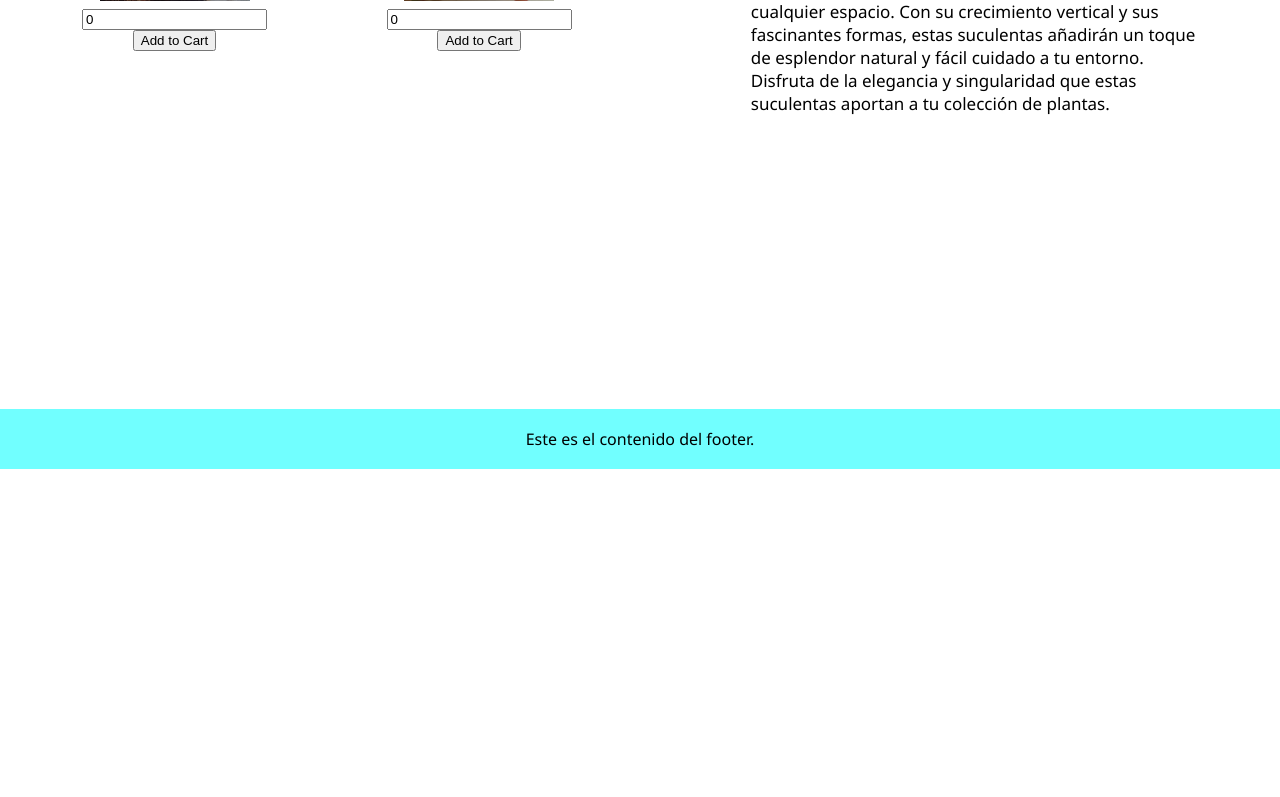
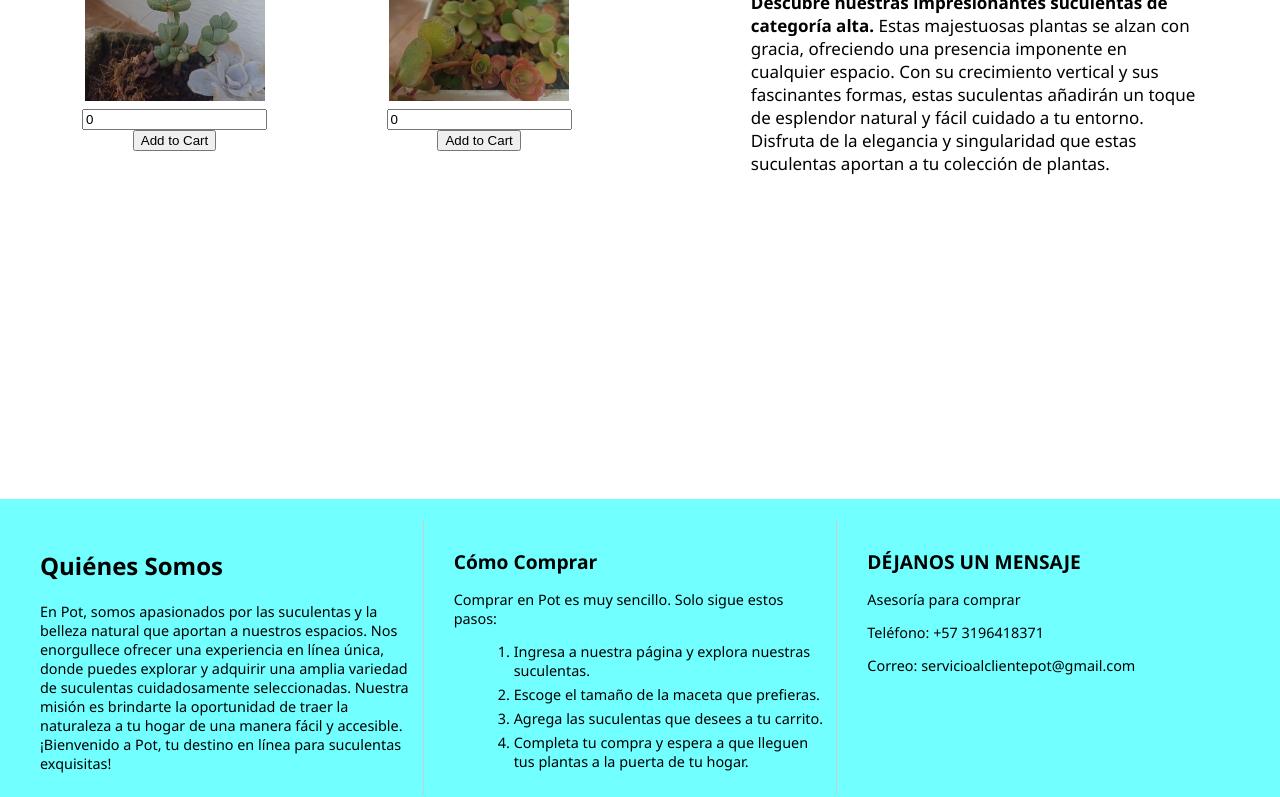
Before and after one commit to sebastianmb/app-suculentas-front, a React (Create React App) app: page / in a window 1280 px wide. Shown: the part 2994-3791 px from the top of the page. Before the commit the page ends 3463 px from the top, so only its background shows below. Built offline with nearby package versions, Linux system fonts and the light colour scheme.

Commit message:
ajuste final footer

```diff
--- a/src/App.css
+++ b/src/App.css
@@ -215,6 +215,7 @@ body {
   height: 700px;
   width: 100%;
   border-top: solid #444;
+  margin-bottom: 30px;
 
 }
 
@@ -374,7 +375,7 @@ body {
 
 .item img {
 
-  width: 150px;
+  width: 180px;
   padding-bottom: 8px;
 
 }
@@ -382,10 +383,52 @@ body {
 /*Footer*/
 .footer {
   display: flex;
-  justify-content: center;
-  align-items: center;
-  height: 60px;
+  justify-content: space-around;
+ padding: 20px;
   background-color: #71ffff;
+}
+
+
+.footer-section {
+  flex: 1;
+  margin: 0 10px;
+  padding: 10px;
+  border-right: 1px solid #ccc;
+  text-align: left;
+}
+
+.footer-section:last-child {
+  border-right: none;
+}
+
+/* Estilos para los enlaces en las secciones del footer */
+.footer-section a {
+  color: #333;
+  text-decoration: none;
+}
+
+.footer-section h3 {
+  font-size: 1.2em;
+  margin-bottom: 10px;
+}
+
+.footer-section p {
+  font-size: 0.9em;
+  margin-bottom: 5px;
+}
+
+.footer-section p:last-child {
+  margin-bottom: 0;
+
+}
+
+.footer-section ol {
+  font-size: 0.9em;
+  margin-left: 20px;
+}
+
+.footer-section li {
+  margin-bottom: 5px;
 }
 
 /* Estilos CSS para el carrito */
--- a/src/components/Footer.js
+++ b/src/components/Footer.js
@@ -3,7 +3,33 @@ import React from 'react'
 const Footer = () => {
   return (
     <div className="footer">
-      <p>Este es el contenido del footer.</p>
+      <div className="footer-section">
+        <h2>Quiénes Somos</h2>
+        <p>
+          En Pot, somos apasionados por las suculentas y la belleza natural que aportan a nuestros espacios.
+          Nos enorgullece ofrecer una experiencia en línea única, donde puedes explorar y adquirir una amplia
+          variedad de suculentas cuidadosamente seleccionadas. Nuestra misión es brindarte la oportunidad de
+          traer la naturaleza a tu hogar de una manera fácil y accesible. ¡Bienvenido a Pot, tu destino en línea
+          para suculentas exquisitas!
+        </p>
+      </div>
+      <div className="footer-section">
+        <h3>Cómo Comprar</h3>
+        <p>Comprar en Pot es muy sencillo. Solo sigue estos pasos:</p>
+        <ol>
+          <li>Ingresa a nuestra página y explora nuestras suculentas.</li>
+          <li>Escoge el tamaño de la maceta que prefieras.</li>
+          <li>Agrega las suculentas que desees a tu carrito.</li>
+          <li>Completa tu compra y espera a que lleguen tus plantas a la puerta de tu hogar.</li>
+        </ol>
+      </div>
+      <div className="footer-section">
+        <h3>DÉJANOS UN MENSAJE</h3>
+        <p>Asesoría para comprar</p>
+        <p>Teléfono: +57 3196418371</p>
+        <p>Correo: servicioalclientepot@gmail.com</p>
+      </div>
+
     </div>
   )
 }
```
Also changed, not shown: 1 other file (tests, documents, lock files or other folders).
